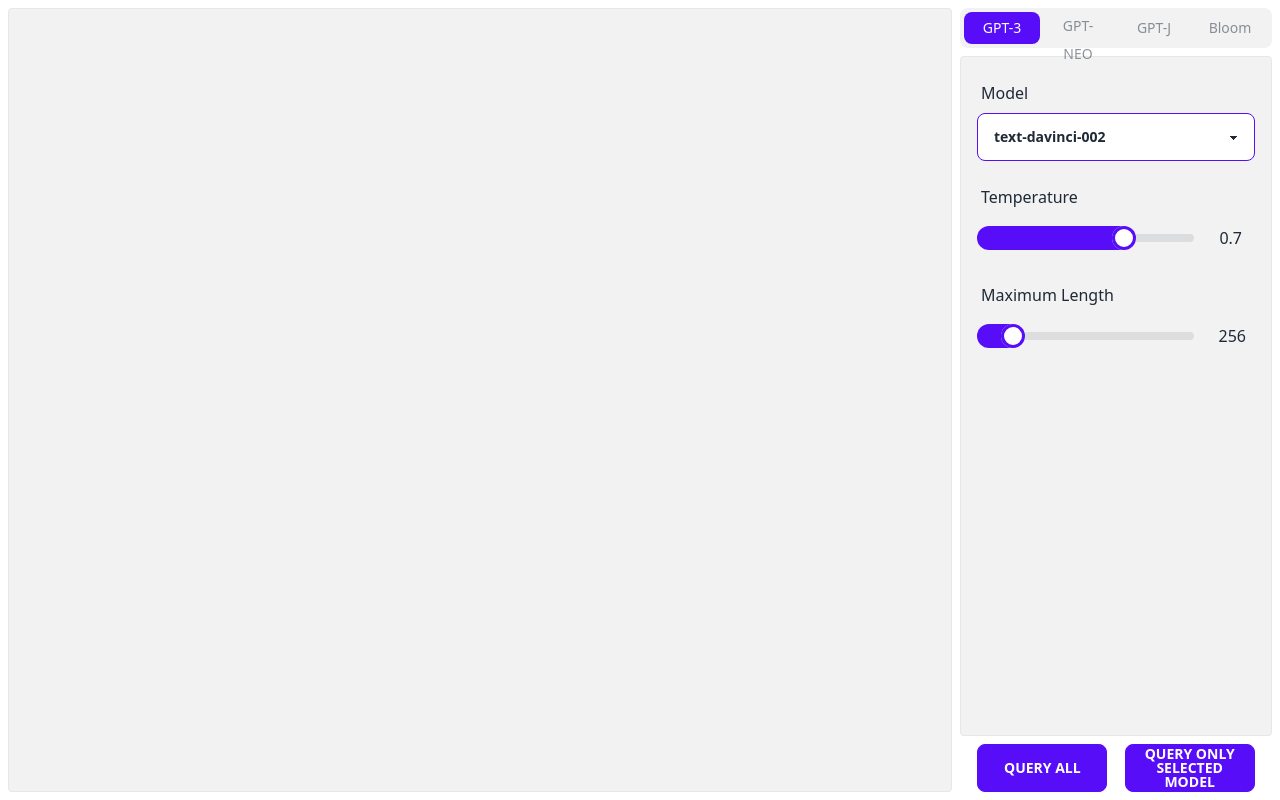
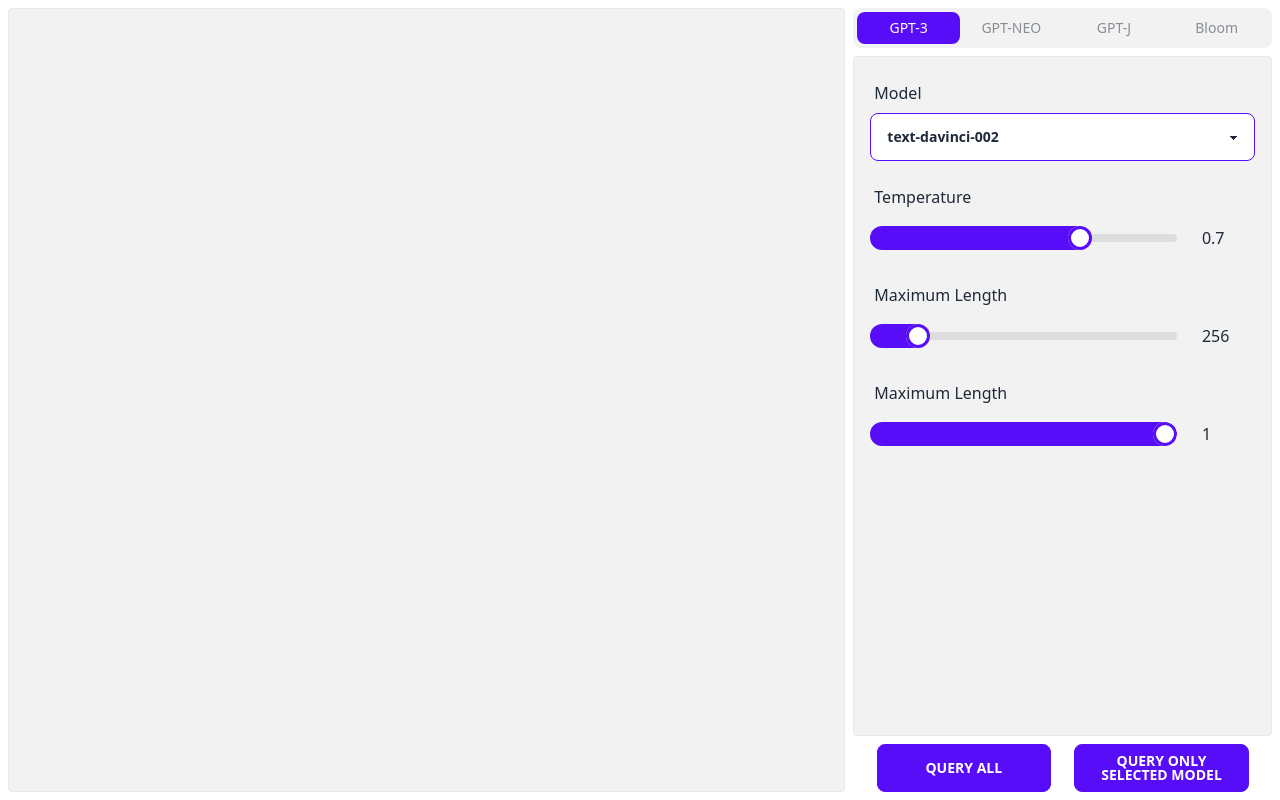
Before and after one commit to noahsmiths/ai-playground, a React (Vite) app: page / in a window 1280 px wide. Built offline with nearby package versions, Linux system fonts and the light colour scheme.

Commit message:
added top p parameter

```diff
--- a/src/App.jsx
+++ b/src/App.jsx
@@ -4,13 +4,14 @@ const App = () => {
     const [activeTab, setActiveTab] = useState(1);
     const [temperature, setTemperature] = useState(0.7);
     const [maxLength, setMaxLength] = useState(256);
+    const [topP, setTopP] = useState(1);
 
     return (
         <div id="root" className="grid grid-span-rows grid-cols-12 gap w-screen h-screen">
-            <div contentEditable="true" className="transition-all bg-base-200 border hover:border-primary focus:border-primary-focus col-span-9 m-2 rounded p-2 outline-none">
+            <div contentEditable="true" className="transition-all bg-base-200 border hover:border-primary focus:border-primary-focus col-span-8 m-2 rounded p-2 outline-none">
 
             </div>
-            <div className="flex flex-col col-span-3 mt-2 mb-2 pr-2 w-full">
+            <div className="flex flex-col col-span-4 mt-2 mb-2 pr-2 w-full">
                 <div className="flex flex-row justify-evenly tabs tabs-boxed w-full mb-2">
                     <a className={`transition-all w-1/4 tab ${activeTab === 1 && 'tab-active'}`} onClick={() => { setActiveTab(1); }}>GPT-3</a>
                     <a className={`transition-all w-1/4 tab ${activeTab === 2 && 'tab-active'}`} onClick={() => { setActiveTab(2); }}>GPT-NEO</a>
@@ -38,7 +39,13 @@ const App = () => {
                         <span className="label-text-lg pt-4">Maximum Length</span>
                     </label>
                     <div className="flex flex-row items-center gap-4">
-                        <input type="range" min="1" max="2048" defaultValue={maxLength} className="range range-primary w-5/6" step="1" id="gpt3-max-len" onChange={(e) => { setMaxLength(e.target.value); }}/><span className="input w-1/6 h-min p-2 bg-base-200">{maxLength}</span>
+                        <input type="range" min="1" max="2048" value={maxLength} className="range range-primary w-5/6" step="1" id="gpt3-max-len" onChange={(e) => { setMaxLength(e.target.value); }}/><span className="input w-1/6 h-min p-2 bg-base-200">{maxLength}</span>
+                    </div>
+                    <label className="label" htmlFor="gpt3-top-p">
+                        <span className="label-text-lg pt-4">Maximum Length</span>
+                    </label>
+                    <div className="flex flex-row items-center gap-4">
+                        <input type="range" min="0" max="1" value={topP} className="range range-primary w-5/6" step="0.01" id="gpt3-top-p" onChange={(e) => { setTopP(e.target.value); }}/><span className="input w-1/6 h-min p-2 bg-base-200">{topP}</span>
                     </div>
                 </div>
 
```
